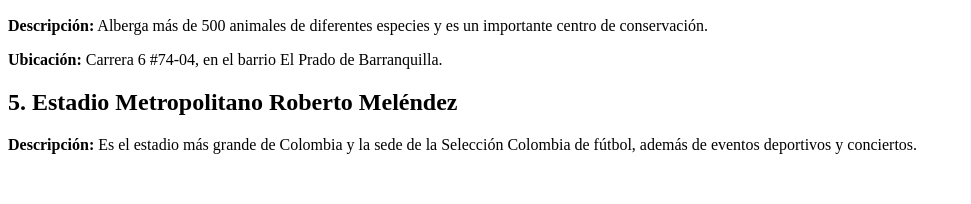
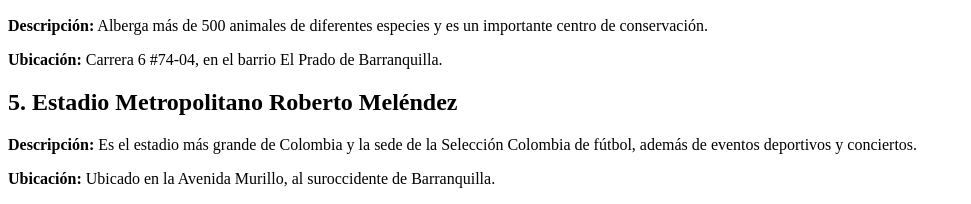
Before and after one commit to dvillafane/RubricaC1ejercicio2, a plain HTML site: page index.html in a window 1280 px wide. Shown: the part 1746-1950 px from the top of the page, without its empty margins (0-971 px from the left). Before the commit the page ends 1916 px from the top, so only its background shows below. Drawn offline with Linux system fonts and the light colour scheme.

Commit message:
Agrega ubicacion del destino turistico 5

```diff
--- a/index.html
+++ b/index.html
@@ -39,6 +39,7 @@
     <div>
         <h2>5. Estadio Metropolitano Roberto Meléndez</h2>
         <p><strong>Descripción:</strong> Es el estadio más grande de Colombia y la sede de la Selección Colombia de fútbol, además de eventos deportivos y conciertos.</p>
+        <p><strong>Ubicación:</strong> Ubicado en la Avenida Murillo, al suroccidente de Barranquilla.</p>
     </div>
 </body>
 </html>
```
